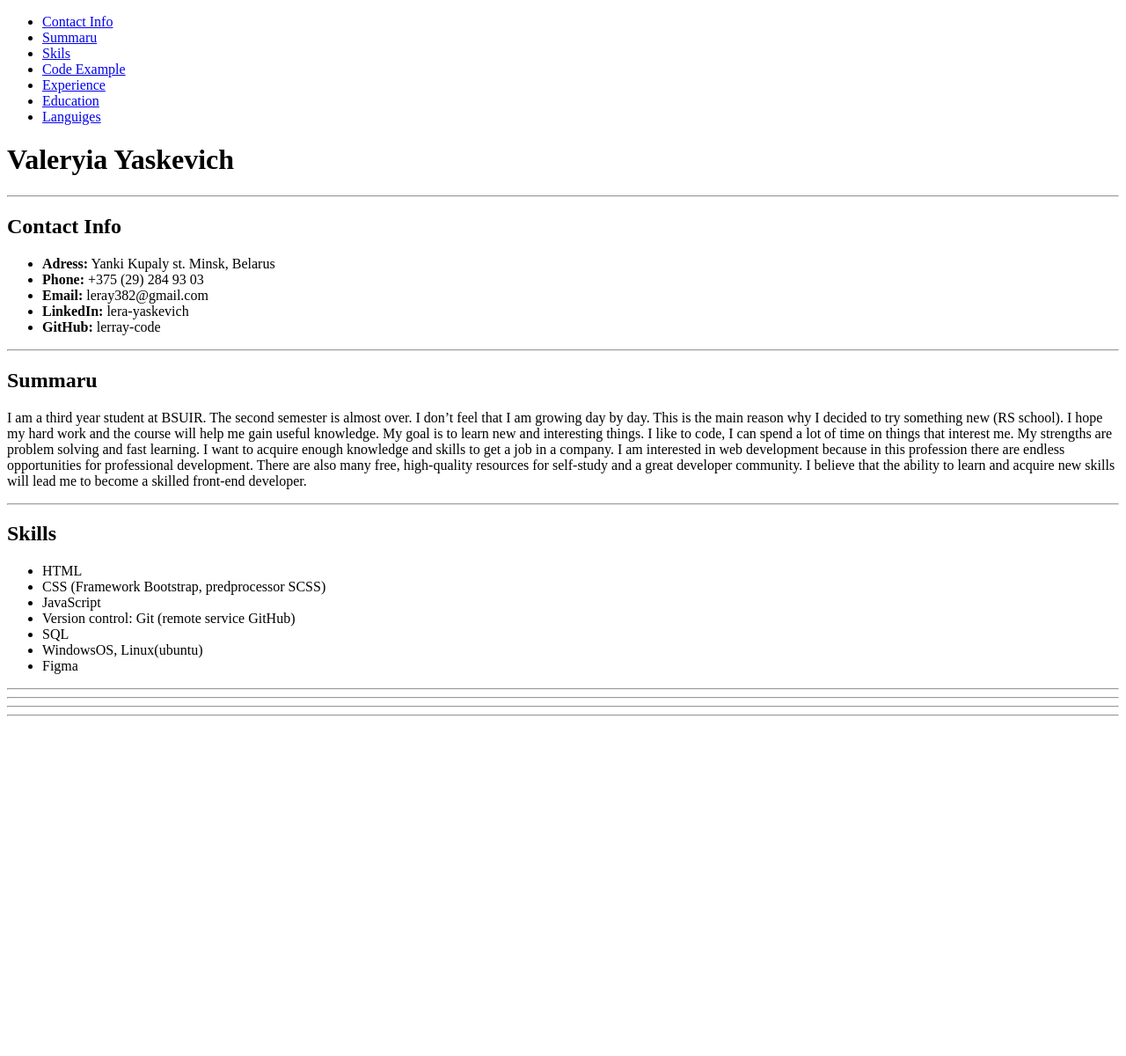
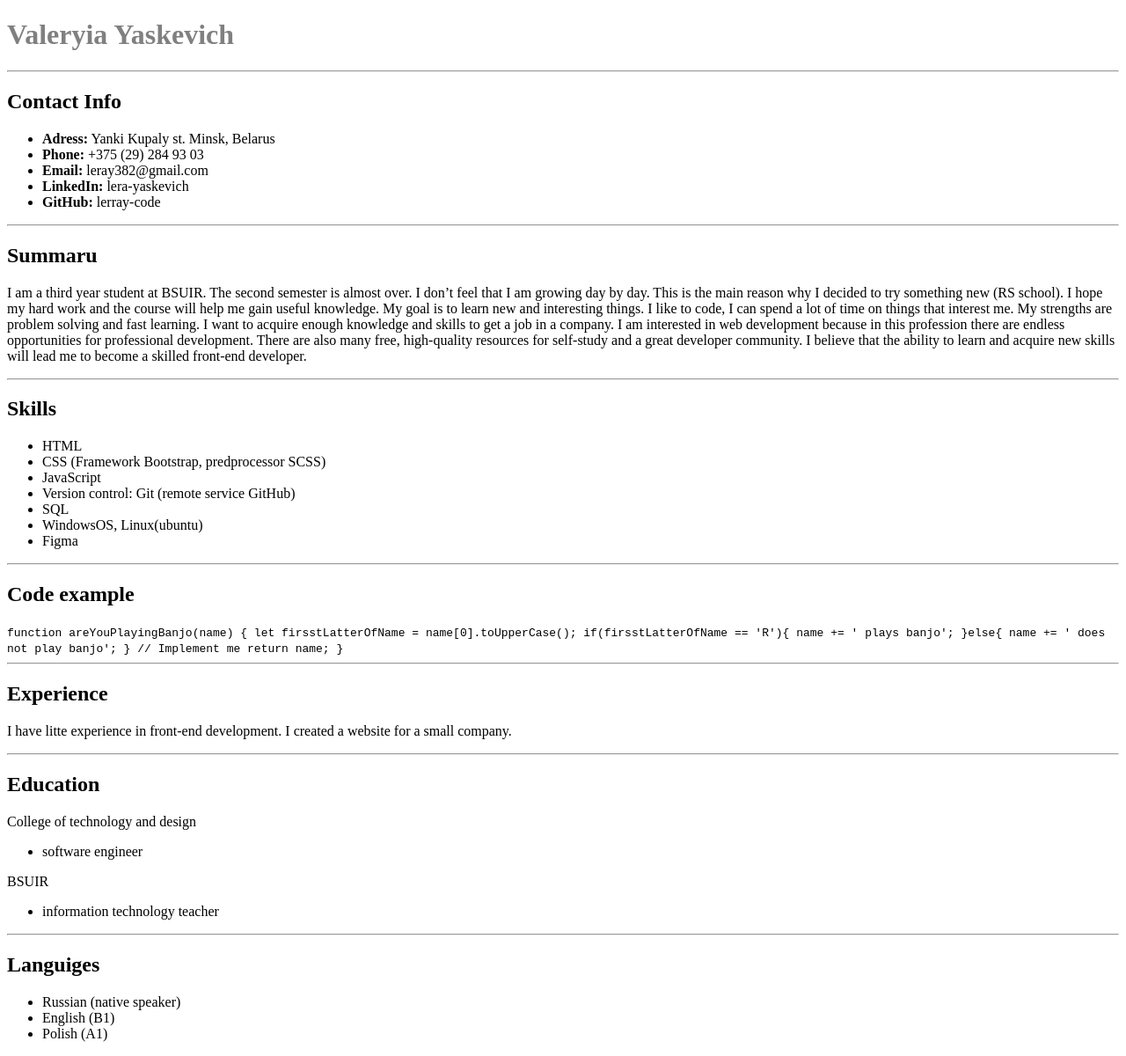
Before and after one commit to lerray-code/rsschool-cv, a plain HTML site: page index.html in a window 1280 px wide. Shown: the whole page at 88% size. Before the commit the page ends 822 px from the top, so only its background shows below. Drawn offline with Linux system fonts and the light colour scheme.

Commit message:
feat: change text color

```diff
--- a/index.html
+++ b/index.html
@@ -3,21 +3,10 @@
 <head>
     <meta charset="UTF-8">
     <meta name="viewport" content="width=device-width, initial-scale=1.0">
+    <link rel="stylesheet" href="style.css">
     <title>Valeryia Yaskevich</title>
 </head>
 <body>
-    <header>
-        <ul class="main-menu-list">
-            <li><a href=".contact-info" >Contact Info</a></li>
-            <li><a href=".summaru">Summaru</a></li>
-            <li><a href="skills">Skils</a></li>
-            <li><a href="code-example">Code Example</a></li>
-            <li><a href="experience">Experience</a></li>
-            <li><a href="education">Education</a></li>
-            <li><a href="languiges">Languiges</a></li>
-        </ul>
-    </header>
-
     <main>
         <h1>Valeryia Yaskevich</h1>
         <hr>
@@ -64,13 +53,46 @@
         </section>
         <hr>
 
-        <section class="code-example"></section>
+        <section class="code-example">
+            <h2>Code example</h2>
+            <code>
+                function areYouPlayingBanjo(name) {
+                    let firsstLatterOfName = name[0].toUpperCase();
+                    if(firsstLatterOfName == 'R'){
+                      name += ' plays banjo';
+                    }else{
+                      name += ' does not play banjo';
+                    }
+                    // Implement me
+                    return name;
+                  }
+            </code>
+        </section>
         <hr>
-        <section class="experience"></section>
+
+        <section class="experience">
+            <h2>Experience</h2>
+            <p>I have litte experience in front-end development. I created a website for a small company.</p>
+        </section>
         <hr>
-        <section class="education"></section>
+
+        <section class="education">
+            <h2>Education</h2>
+            <p>Сollege of technology and design</p>
+            <ul><li>software engineer</li></ul>
+            <p>BSUIR</p>
+            <ul><li>information technology teacher</li></ul>
+        </section>
         <hr>
-        <section class="languiges"></section>
+
+        <section class="languiges">
+            <h2>Languiges</h2>
+            <ul>
+                <li>Russian (native speaker)</li>
+                <li> English (B1)</li>
+                <li>Polish (A1)</li>
+            </ul>
+        </section>
     </main>
 
 </body>
--- a/style.css
+++ b/style.css
@@ -0,0 +1,3 @@
+h1{
+    color: grey;
+}
```
